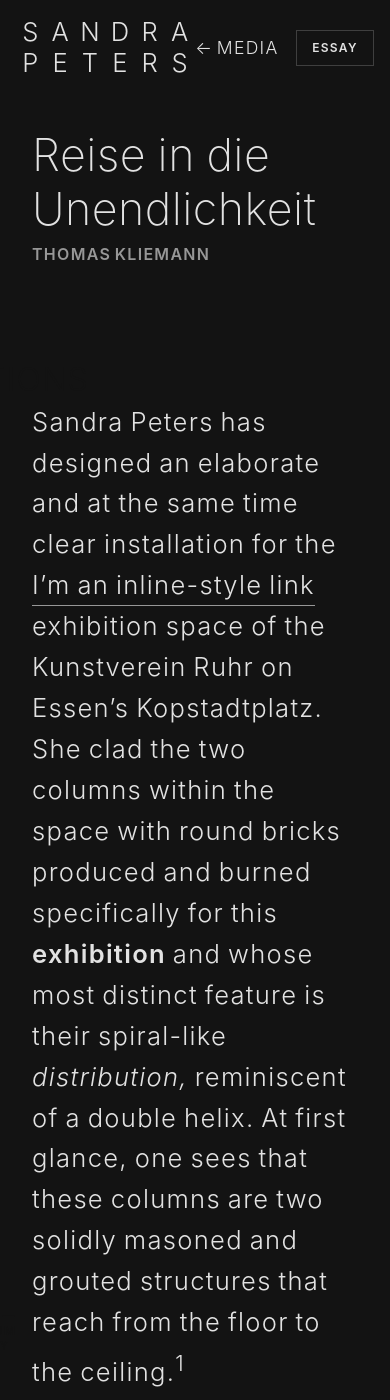
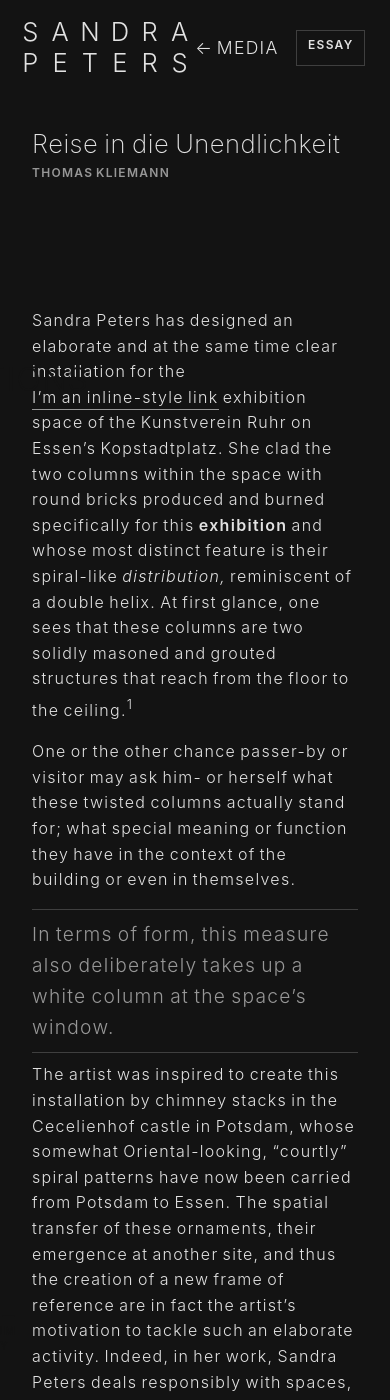
Before and after one commit to helloMikkie/sandra-peters, a Jekyll site: the page built from 02-media_detail-essay.html, in a window 390 px wide and 1400 px high. Built offline with Jekyll 4.4.1, drawn with Linux system fonts in a browser that asks for light colours; some web fonts are replaced.

Commit message:
responsive typography

```diff
--- a/_includes/head.html
+++ b/_includes/head.html
@@ -32,8 +32,8 @@
 
         {% endif %}
 
-        <script src="{{ prepend: site.baseurl }}/sandra-peters/js/isotope.pkgd.min.js"></script>
-        <script src="{{ prepend: site.baseurl }}/sandra-peters/js/packery-mode.pkgd.min.js"></script>
+        <script src="{{ prepend: site.baseurl }}/js/isotope.pkgd.min.js"></script>
+        <script src="{{ prepend: site.baseurl }}/js/packery-mode.pkgd.min.js"></script>
 
 
     </head>
--- a/_sass/atoms.scss
+++ b/_sass/atoms.scss
@@ -25,6 +25,12 @@
     color: var(--black);
     background: var(--extra-white);
 
+}
+@media (max-width: 1024px){
+    .tag {
+        padding: 0.5em  0.9em;
+
+    }
 }
 
 // Tag overlay Image: Work-Grid view
--- a/_sass/items.scss
+++ b/_sass/items.scss
@@ -33,6 +33,7 @@
 	}
 
 }
+
 
 
 /* ************************
@@ -308,6 +309,24 @@
 
 }
 
+@media (max-width: 1024px){
+	.item_exhibition .title > h2,
+	.item_video .title > h2,
+	.item_writing > h2,
+	.item_essay > h2,
+	.item_publication .item-title > h2{
+		font-size:var(--fs-medium);
+	}
+}
+@media (max-width: 560px){
+	.item_exhibition .title > h2,
+	.item_video .title > h2,
+	.item_writing > h2,
+	.item_essay > h2,
+	.item_publication .item-title > h2{
+		font-size:1.2rem;
+	}
+}
 
 
 
--- a/_sass/layout.scss
+++ b/_sass/layout.scss
@@ -230,6 +230,16 @@
 	color: var(--gray);
 }
 
+
+@media(max-width: 1024px){
+	.header-title{
+		font-size: var(--fs-medium);
+	}
+	.header-author, .related, .subheadline{
+		font-size: var(--fs-x-small);
+	}
+}
+
 /* ************************
 	Work-Detail Pseudo-Slider
 ************************ */
--- a/_sass/typography.scss
+++ b/_sass/typography.scss
@@ -4,7 +4,6 @@
     margin-top: 0;
     // font-family: 'Spectral', serif;
 }
-
 
 .essay-body > p > a{
     position: relative;
@@ -82,3 +81,35 @@ margin-bottom: 1em;
 .essay-body ul li{
     margin-bottom: 1em;
 }
+
+
+
+@media (max-width: 1024px){
+    .essay-body > p{
+        font-size: 1.2rem;
+    }
+    .essay-body blockquote p{
+        padding: 0.5em 0;
+        margin-bottom: 0.5em;
+        margin-top: 0.5em;
+        font-size: 1.2rem;
+    }
+    .essay-body > p + h3{
+        font-size: var(--fs-small);
+
+        margin: 2em 0;
+    }
+    .essay-body > p > .essay-footnote{
+        font-size: var(--fs-x-small);
+
+    }
+
+}
+
+
+@media (max-width: 560px){
+    .essay-body > p{
+        font-size: 1rem;
+    }
+
+}
```
Also changed, not shown: _sass/global.scss (+11 -0 lines).
